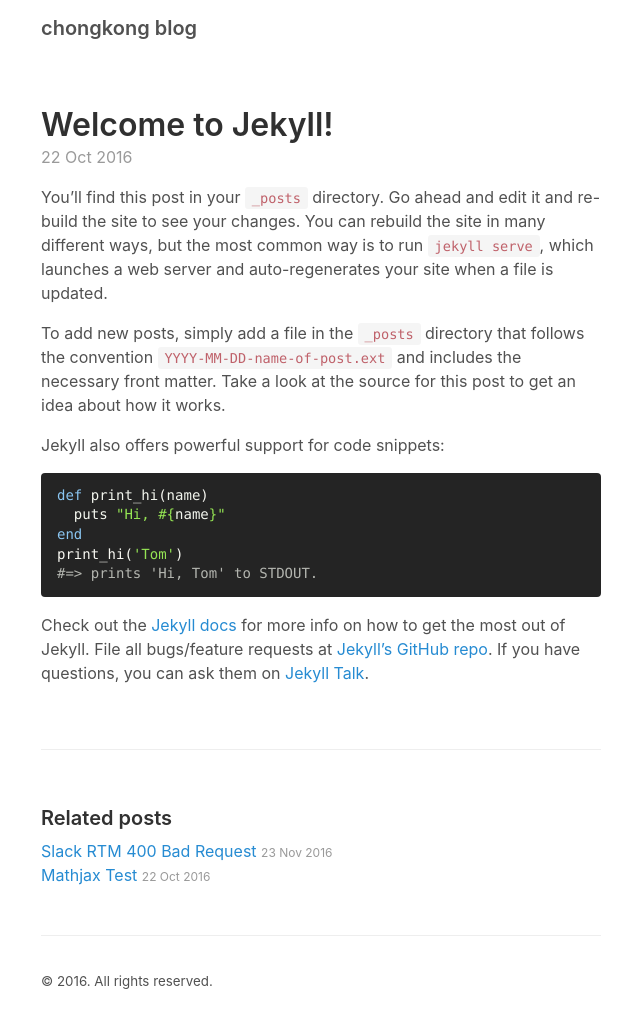
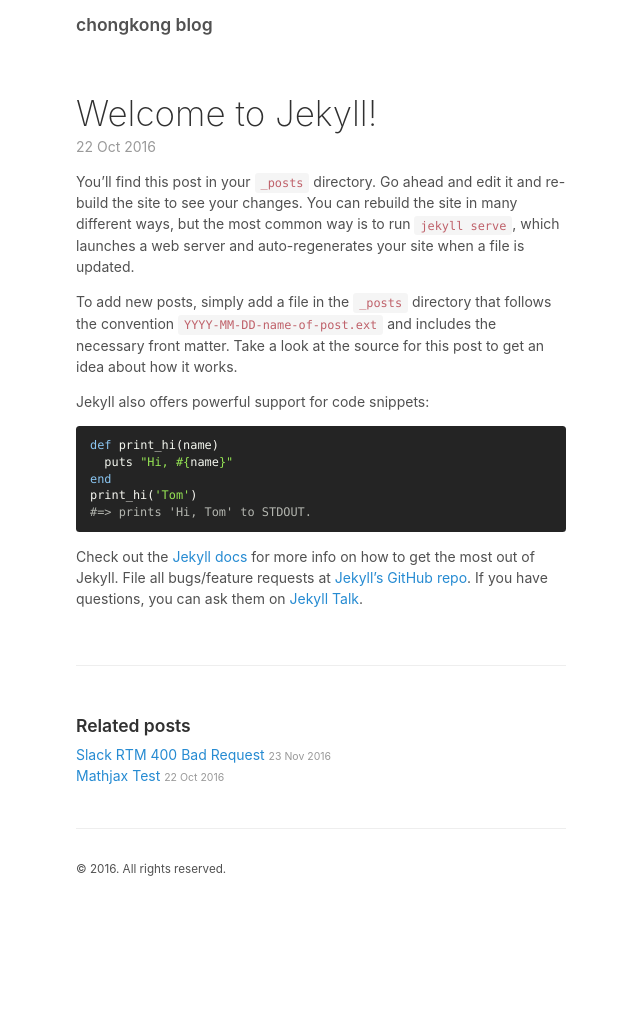
Before and after one commit to chongkong/chongkong.github.io, a Jekyll site: the page built from _posts/2016-10-23-welcome-to-jekyll.markdown, in a window 1280 px wide. Shown: the whole page, without its empty margins (319-959 px from the left). Built offline with Jekyll 4.4.1, drawn with Linux system fonts in a browser that asks for light colours; some web fonts are replaced; after the commit the page ends 906 px from its top, so only the background shows below that.

Commit message:
Fix font and applied scrolling in pre tag

```diff
--- a/_sass/_code.scss
+++ b/_sass/_code.scss
@@ -18,6 +18,10 @@
 
 pre {
   margin: 0 0 1rem;
+  overflow: auto;
+  &::-webkit-scrollbar {
+    display: none;
+  }
 }
 
 pre code {
@@ -33,7 +37,7 @@
   margin-bottom: 1rem;
   margin-left: 0;
   margin-right: 0;
-  font-size: 14px !important;
+  font-size: 85%;
   line-height: 1.4;
   background-color: #242424;
   border-radius: .25rem;
--- a/_sass/_posts.scss
+++ b/_sass/_posts.scss
@@ -18,6 +18,8 @@
 .post-title a {
   color: #303030;
   font-family: $title-font-family;
+  font-weight: 200;
+  font-size: 2.5rem;
 }
 .page-title,
 .post-title {
--- a/_sass/_type.scss
+++ b/_sass/_type.scss
@@ -116,12 +116,5 @@
   font-weight: 300;
 }
 
-@font-face {
- font-family: 'NanumSquare';
- src: url(//hangeul.naver.com/webfont/NanumSquare/NanumSquareR.eot);
- src: url(//hangeul.naver.com/webfont/NanumSquare/NanumSquareR.eot?#iefix) format('embedded-opentype'),
-      url(//hangeul.naver.com/webfont/NanumSquare/NanumSquareR.woff) format('woff'),
-      url(//hangeul.naver.com/webfont/NanumSquare/NanumSquareR.ttf) format('truetype');
-}
-
+@import url(//cdn.jsdelivr.net/nanumsquare/1.0/nanumsquare.css);
 @import url(//spoqa.github.io/spoqa-han-sans/css/SpoqaHanSans-kr.css)
--- a/_sass/_variables.scss
+++ b/_sass/_variables.scss
@@ -13,8 +13,8 @@
 // $blue: #6a9fb5;
 $brown: #8f5536;
 
-$root-font-family: "SpoqaHanSans-Regular", -apple-system, BlinkMacSystemFont, sans-serif;
-$root-font-size: 16px;
+$root-font-family: "Spoqa Han Sans", -apple-system, BlinkMacSystemFont, sans-serif;
+$root-font-size: 14px;
 $root-line-height: 1.5;
 
 $body-color: #515151;
@@ -24,9 +24,9 @@
 $border-color: #e5e5e5;
 
 $large-breakpoint: 38em;
-$large-font-size: 20px;
+$large-font-size: 18px;
 
 $code-font-family: Monaco, monospace;
 $code-color: #bf616a;
 
-$title-font-family: "NanumSquare Light", "SpoqaHanSans-Thin", -apple-system, BlinkMacSystemFont, sans-serif;
+$title-font-family: "NanumSquare", "Spoqa Han Sans", -apple-system, BlinkMacSystemFont, sans-serif;
```
